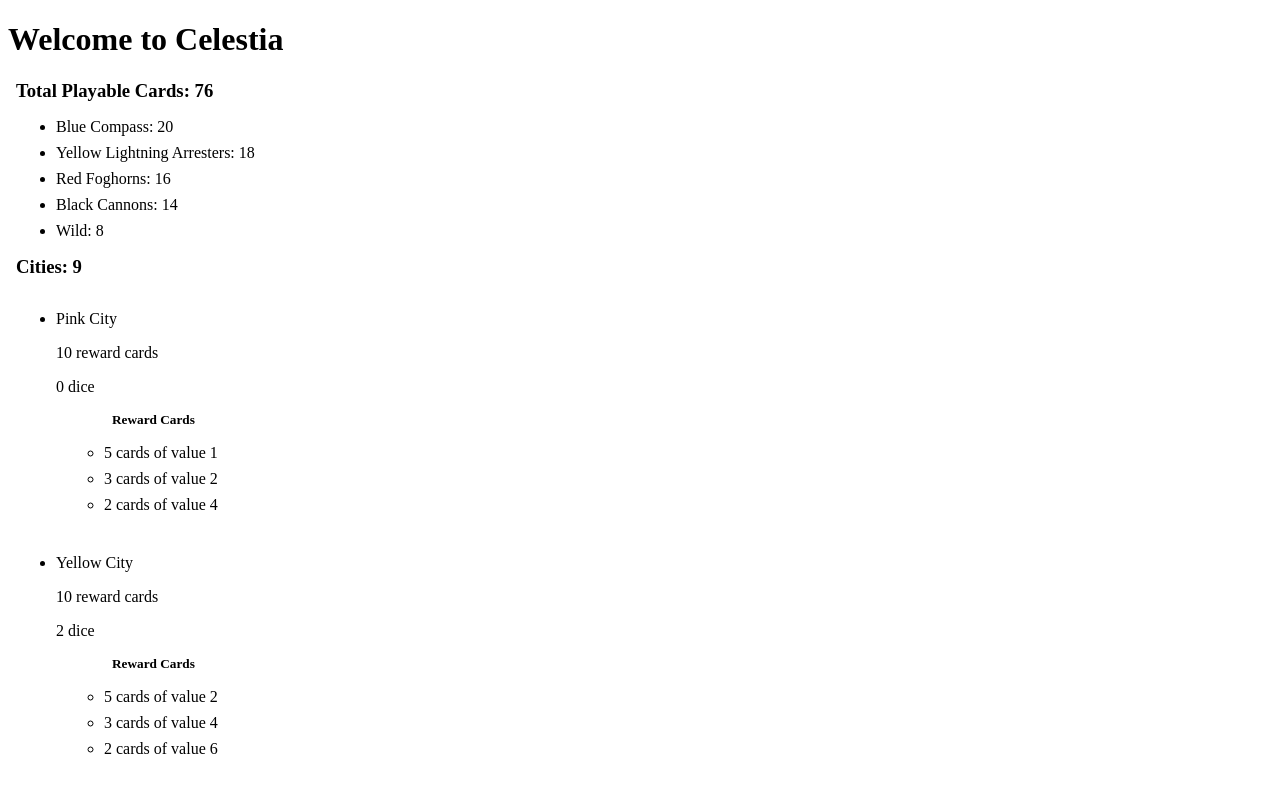
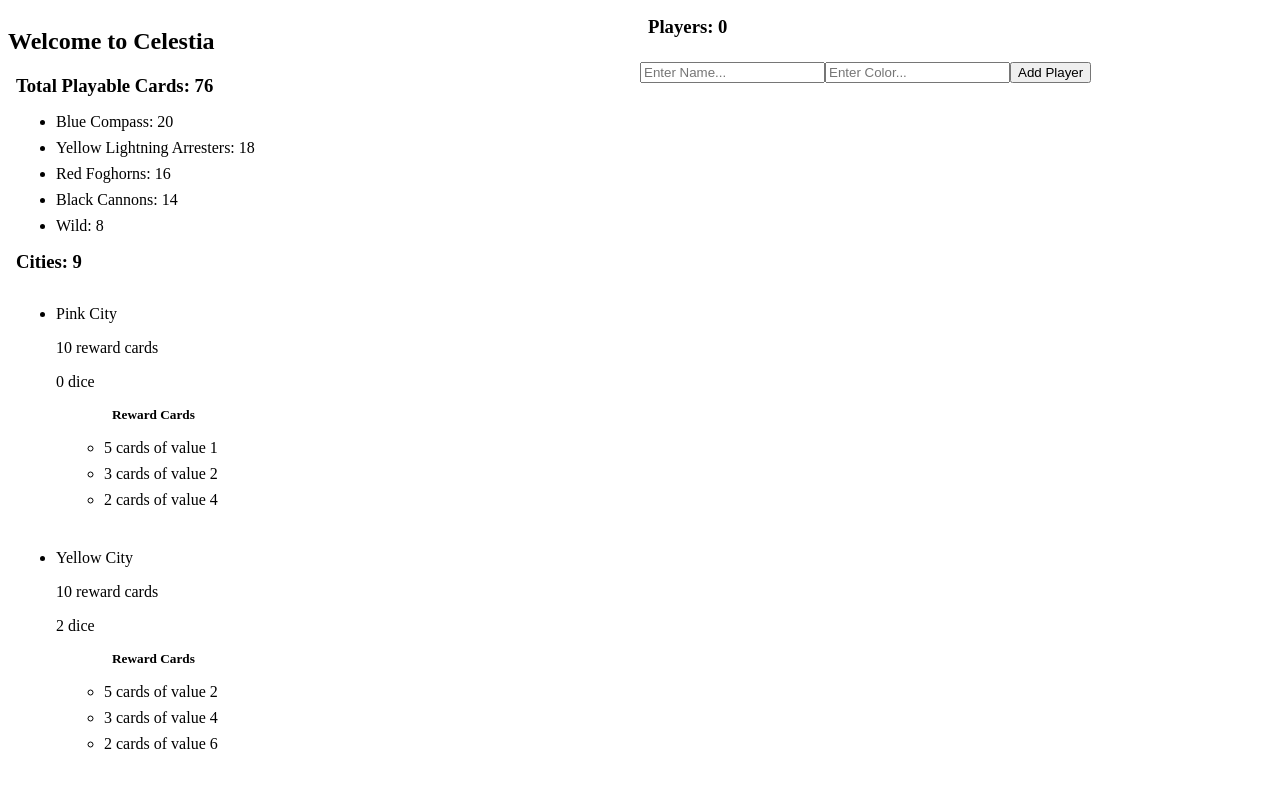
Before and after one commit to cuddyz/Celestia, a Vue app: page / in a window 1280 px wide. Shown: the top 794 px of the page. Built offline with nearby package versions, Linux system fonts and the light colour scheme.

Commit message:
Players module

```diff
--- a/src/components/Game.vue
+++ b/src/components/Game.vue
@@ -1,5 +1,6 @@
 <template>
-  <div>
+  <main>
+    <section>
       <h1>Welcome to Celestia</h1>
       <h3>Total Playable Cards: {{ totalCards }}</h3>
       <ul>
@@ -17,27 +18,56 @@
           </ul>
         </li>
       </ul>
-  </div>
+    </section>
+    <section>
+      <h3>Players: {{ players.length }}</h3>
+      <ul>
+        <li v-for="player in players" :key="player.id">{{ player.name }} ({{ player.color }}): {{ player.score }} points</li>
+      </ul>
+      <input v-model="newPlayer.name" name="name" placeholder="Enter Name..." />
+      <input v-model="newPlayer.color" name="color" placeholder="Enter Color..." />
+      <button @click="addPlayer()">Add Player</button>
+    </section>
+  </main>
 </template>
 
 <script>
-import { mapGetters } from 'vuex'
+import { mapGetters, mapActions } from 'vuex'
 
 export default {
   name: 'Game',
   computed: {
     ...mapGetters('cards', {cards: 'list', totalCards: 'cardsLeft'}),
-    ...mapGetters('cities', {cities: 'list', cityCardsLeft: 'cityCardsLeft'})
+    ...mapGetters('cities', {cities: 'list', cityCardsLeft: 'cityCardsLeft'}),
+    ...mapGetters('players', {players: 'list'})
+  },
+  data() {
+    return {
+      newPlayer: {
+        name: '',
+        color: ''
+      }
+    }
   },
   methods: {
+    ...mapActions('players', {createPlayer: 'create'}),
     getCardsLeftInCity(city) {
       return this.cityCardsLeft(city.id)
+    },
+    addPlayer() {
+      this.createPlayer(this.newPlayer)
+      this.newPlayer = {}
     }
   }
 }
 </script>
 
 <style lang="scss" scoped>
+  main {
+    display: grid;
+    grid-template-columns: 1fr 1fr;
+  }
+
   h3,
   h5,
   ul {
--- a/src/store/index.js
+++ b/src/store/index.js
@@ -2,13 +2,15 @@ import Vuex from 'vuex'
 import Vue from 'vue'
 import {cardsModule} from './modules/cards'
 import {citiesModule} from './modules/cities'
+import {playersModule} from './modules/players'
 
 Vue.use(Vuex)
 
 export default new Vuex.Store({
   modules: {
     cards: cardsModule,
-    cities: citiesModule
+    cities: citiesModule,
+    players: playersModule
   },
   strict: true
 })
--- /dev/null
+++ b/src/store/modules/players.js
@@ -0,0 +1,47 @@
+import Vue from 'vue'
+
+function createDefaultState() {
+  return {
+  }
+}
+
+const mutations = {
+  ADD(state, payload) {
+    payload.forEach(p => Vue.set(state, p.id, p.value))
+  }
+}
+
+const actions = {
+  create({ commit }, {name, color}) {
+    const player = {
+      id: name,
+      name: name,
+      color: color,
+      score: 0
+    }
+    commit('ADD', [{id: player.id, value: player}])
+    return player
+  },
+  update({ commit }, {id, value}) {
+    commit('ADD', [{id, value}])
+  }
+}
+
+const getters = {
+  show(state) {
+    return function (id) {
+      return state[id]
+    }
+  },
+  list(state) {
+    return Object.values(state)
+  }
+}
+
+export const playersModule = {
+  namespaced: true,
+  state: createDefaultState,
+  mutations,
+  actions,
+  getters
+}
```
Lines whose indentation alone changed are shown as unchanged.
